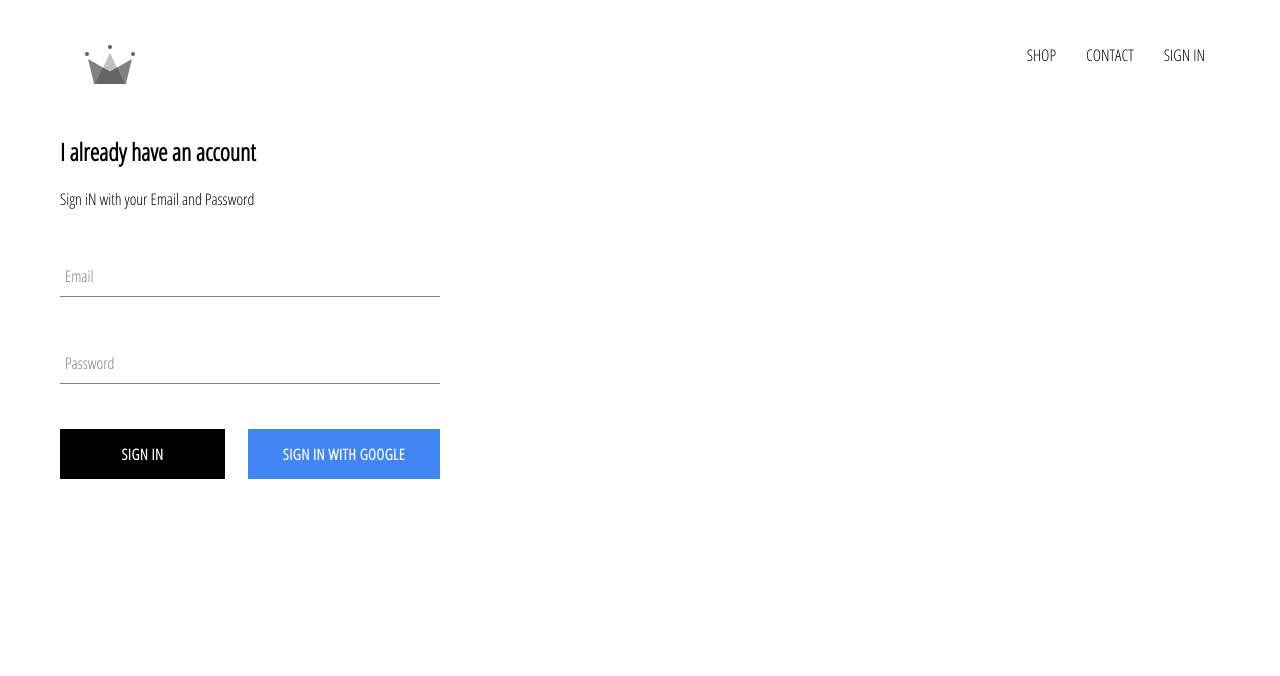
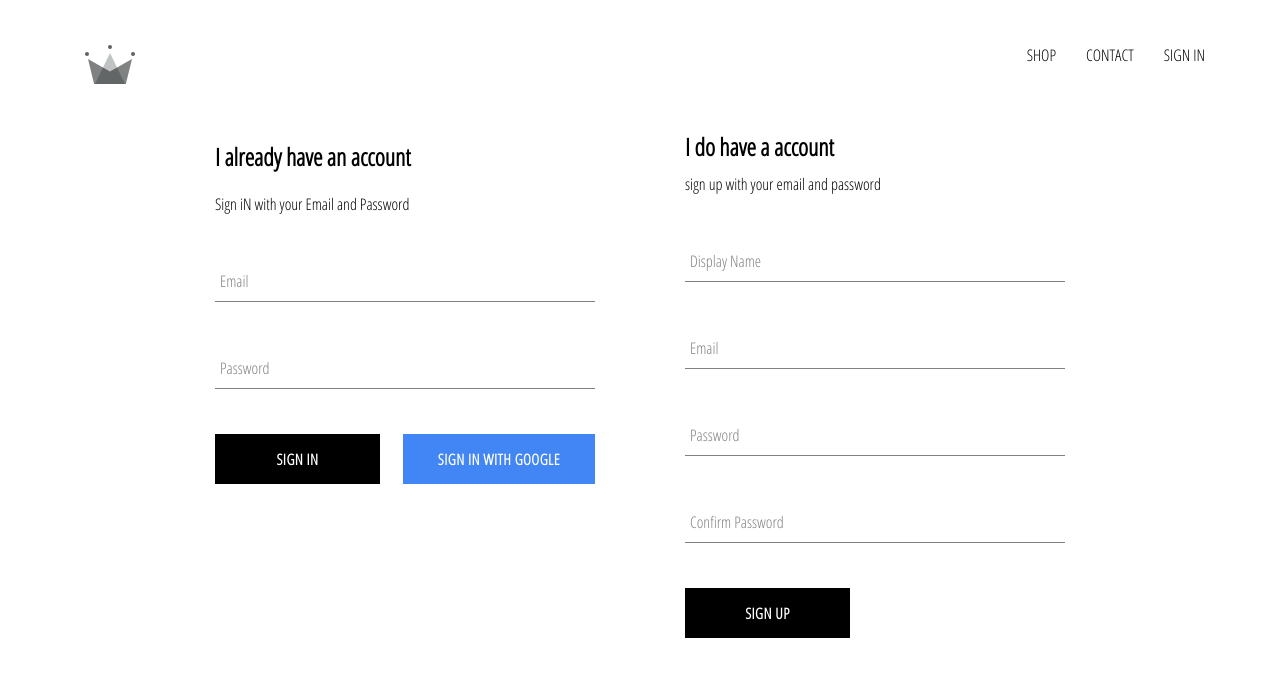
Before and after one commit to Khaled991/crwn-clothing, a React (Create React App) app: page /signin in a window 1280 px wide. Shown: the top 676 px of the page. Built offline with nearby package versions, Linux system fonts and the light colour scheme; no server answers.

Commit message:
implemented firebase utils, included ability to store authenticated users into our firestore database

```diff
--- a/src/App.js
+++ b/src/App.js
@@ -5,7 +5,7 @@
 import ShopPage from './Pages/Shop/Shop.component'
 import SignInAndSignUpPage from './Pages/sign-in-and-sign-up/sign-in-and-sign-up'
 import Header from './components/header/header.component';
-import { auth } from './firebase/firebase.utils'
+import { auth, createUserProfileDocument } from './firebase/firebase.utils'
 
 class App extends React.Component {
   constructor() {
@@ -17,9 +17,17 @@
   unsubscribeFromAuth = null
 
   componentDidMount() {
-    this.unsubscribeFromAuth = auth.onAuthStateChanged(user => {
-      this.setState({ currentUser: user })
-      console.log(user)
+    this.unsubscribeFromAuth = auth.onAuthStateChanged(async userAuth => {
+      if (userAuth) {
+        const userRef = await createUserProfileDocument(userAuth);
+
+        userRef.onSnapshot(snapShot => {
+          this.setState({ currentUser: { id: snapShot.id, ...snapShot.data() } })
+          console.log(this.state)
+        })
+      } else {
+        this.setState({ currentUser: userAuth })
+      }
     })
   }
 
--- a/src/Pages/sign-in-and-sign-up/sign-in-and-sign-up.jsx
+++ b/src/Pages/sign-in-and-sign-up/sign-in-and-sign-up.jsx
@@ -1,10 +1,14 @@
 import React from 'react';
-import './sign-in-and-sign-up.style.scss'
+import './sign-in-and-sign-up.style.scss';
 import SignIn from '../../components/Sign-in/Sign-in.component';
+import SignUp from '../../components/Sign-up/Sign-up.component';
 
 function SignInAndSignUp() {
   return (
-    <div className="sign-in-and-sign-up"><SignIn/></div>
+    <div className="sign-in-and-sign-up">
+      <SignIn />
+      <SignUp />
+    </div>
   );
 }
 
--- a/src/Pages/sign-in-and-sign-up/sign-in-and-sign-up.style.scss
+++ b/src/Pages/sign-in-and-sign-up/sign-in-and-sign-up.style.scss
@@ -0,0 +1,6 @@
+.sign-in-and-sign-up {
+  width: 850px;
+  display: flex;
+  justify-content: space-between;
+  margin: 30px auto;
+}
--- a/src/components/Sign-in/Sign-in.component.jsx
+++ b/src/components/Sign-in/Sign-in.component.jsx
@@ -42,6 +42,7 @@
           ))}
           <div className="buttons">
             <CustomButton type="submit">Sign in</CustomButton>
+
             <CustomButton onClick={signInWithGoogle} isGoogleSignIn>
               Sign in with Google
             </CustomButton>
--- /dev/null
+++ b/src/components/Sign-up/Sign-up.component.jsx
@@ -0,0 +1,92 @@
+import React, { Component } from 'react';
+import FormInput from '../form-input/Form-input.component';
+import CustomButton from '../custom-button/Custom-button.component';
+import { auth, createUserProfileDocument } from '../../firebase/firebase.utils';
+import './Sign-up.style.scss';
+
+export default class SignUp extends Component {
+  constructor() {
+    super();
+    this.state = {
+      displayName: '',
+      email: '',
+      password: '',
+      confirmPassword: '',
+    };
+  }
+
+  handleSubmit = async event => {
+    event.preventDefault();
+    const { displayName, email, password, confirmPassword } = this.state;
+
+    if (password !== confirmPassword) {
+      alert("password don't match");
+      return;
+    }
+
+    try {
+      const { user } = await auth.createUserWithEmailAndPassword(
+        email,
+        password
+      );
+      await createUserProfileDocument(user, { displayName });
+      this.setState({
+        displayName: '',
+        email: '',
+        password: '',
+        confirmPassword: '',
+      });
+    } catch (error) {
+      console.error(error);
+    }
+  };
+  handleChange = ({ target: { name, value } }) => {
+    this.setState({ [name]: value });
+  };
+  render() {
+    const { displayName, email, password, confirmPassword } = this.state;
+    const inputsData = [
+      {
+        type: 'text',
+        name: 'displayName',
+        value: displayName,
+        label: 'Display Name',
+      },
+      {
+        type: 'email',
+        name: 'email',
+        value: email,
+        label: 'Email',
+      },
+      {
+        type: 'password',
+        name: 'password',
+        value: password,
+        label: 'Password',
+      },
+      {
+        type: 'password',
+        name: 'confirmPassword',
+        value: confirmPassword,
+        label: 'Confirm Password',
+      },
+    ];
+    return (
+      <div className="sign-up">
+        <h2 className="title">I do have a account</h2>
+        <span>sign up with your email and password</span>
+        <form className="sign-up-form" onSubmit={this.handleSubmit}>
+          {inputsData.map(({ ...props }, i) => (
+            <FormInput
+              key={i}
+              onChange={this.handleChange}
+              {...props}
+              required
+            />
+          ))}
+          <CustomButton type="submit">SIGN UP</CustomButton>
+        </form>
+      </div>
+    );
+  }
+}
--- /dev/null
+++ b/src/components/Sign-up/Sign-up.style.scss
@@ -0,0 +1,9 @@
+.sign-up {
+  display: flex;
+  flex-direction: column;
+  width: 380px;
+
+  .title {
+    margin: 10px 0;
+  }
+}
--- a/src/components/header/header.component.jsx
+++ b/src/components/header/header.component.jsx
@@ -18,9 +18,9 @@
           CONTACT
         </Link>
         {currentUser ? (
-          <dive className="option" onClick={() => auth.signOut()}>
+          <div className="option" onClick={() => auth.signOut()}>
             SIGN OUT
-          </dive>
+          </div>
         ) : (
           <Link className="option" to="/signin">
             SIGN IN
--- a/src/firebase/firebase.utils.js
+++ b/src/firebase/firebase.utils.js
@@ -13,6 +13,30 @@
   measurementId: "G-5GZTV369JB"
 };
 
+export const createUserProfileDocument = async (userAuth, additionalData) => {
+  if (!userAuth) return;
+
+  const userRef = firestore.doc(`users/${userAuth.uid}`);
+  const snapShot = await userRef.get()
+  if (!snapShot.exists) {
+    const { displayName, email } = userAuth;
+    const createdAt = new Date();
+
+    try {
+      await userRef.set({
+        displayName,
+        email,
+        createdAt,
+        ...additionalData
+      })
+    } catch (error) {
+      console.log('error creating user', error.message)
+    }
+  }
+  return userRef
+}
+
+
 firebase.initializeApp(config);
 
 export const auth = firebase.auth();
```
